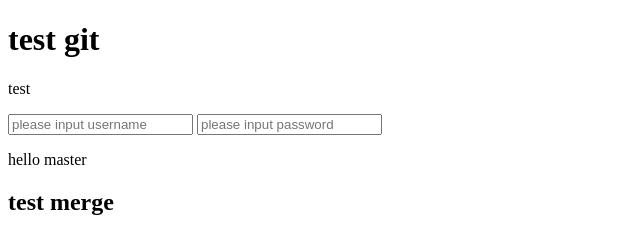
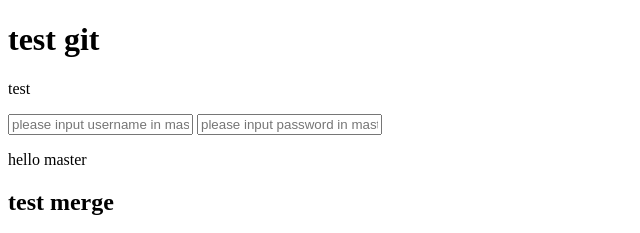
Before and after one commit to yutian-liu/first-repository, a plain HTML site: page index.html in a window 1280 px wide. Shown: the top 233 px of the page, 0-640 px from the left. Drawn offline with Linux system fonts and the light colour scheme.

Commit message:
test merge second

```diff
--- a/index.html
+++ b/index.html
@@ -10,8 +10,8 @@
     <h1>test git</h1>
 
     <p>test </p>
-    <input type="text" placeholder="please input username">
-    <input type="text" placeholder="please input password">
+    <input type="text" placeholder="please input username in master">
+    <input type="text" placeholder="please input password in master">
 
     <p>hello master</p>
     <h2>test merge</h2>
```
